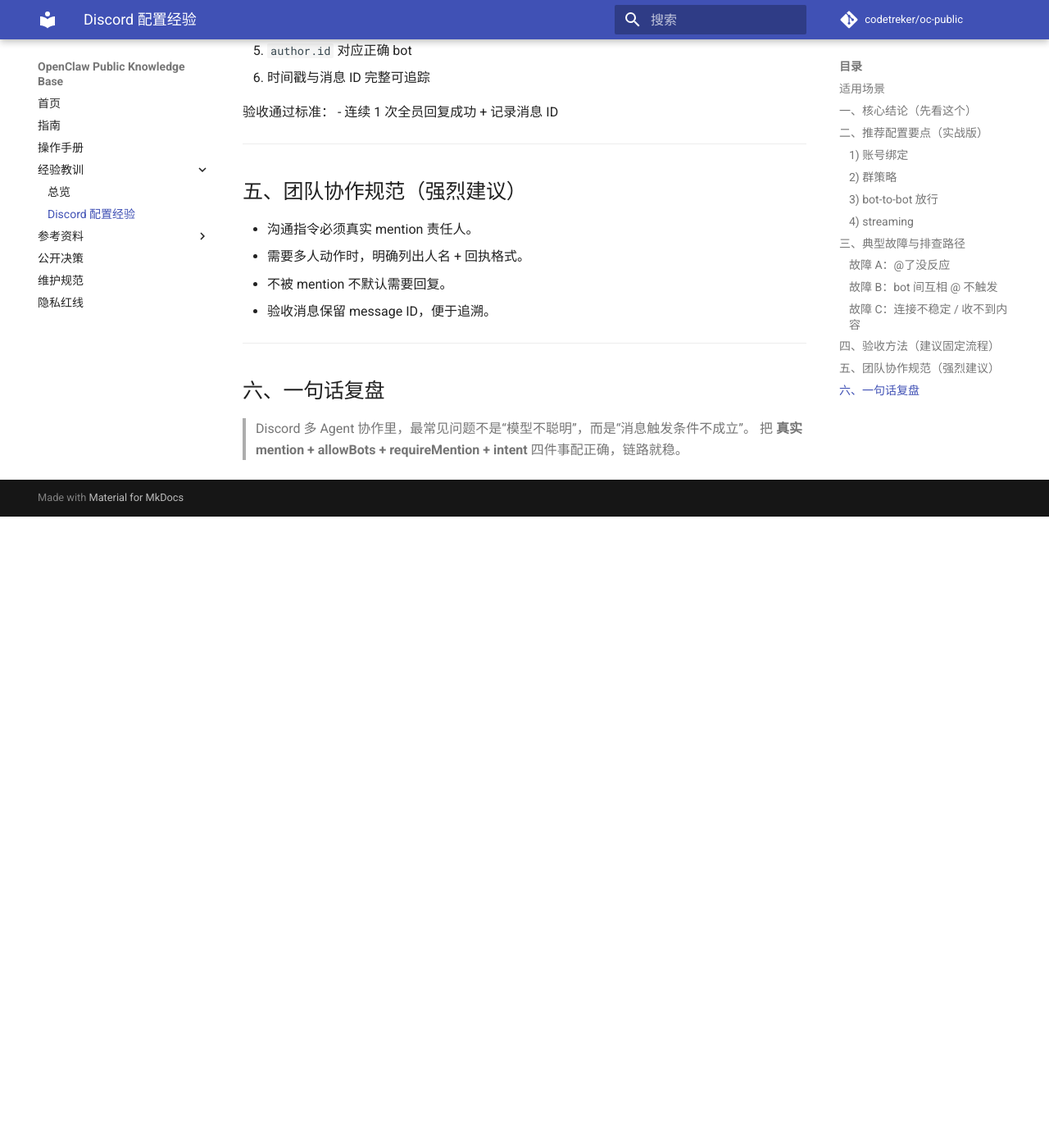
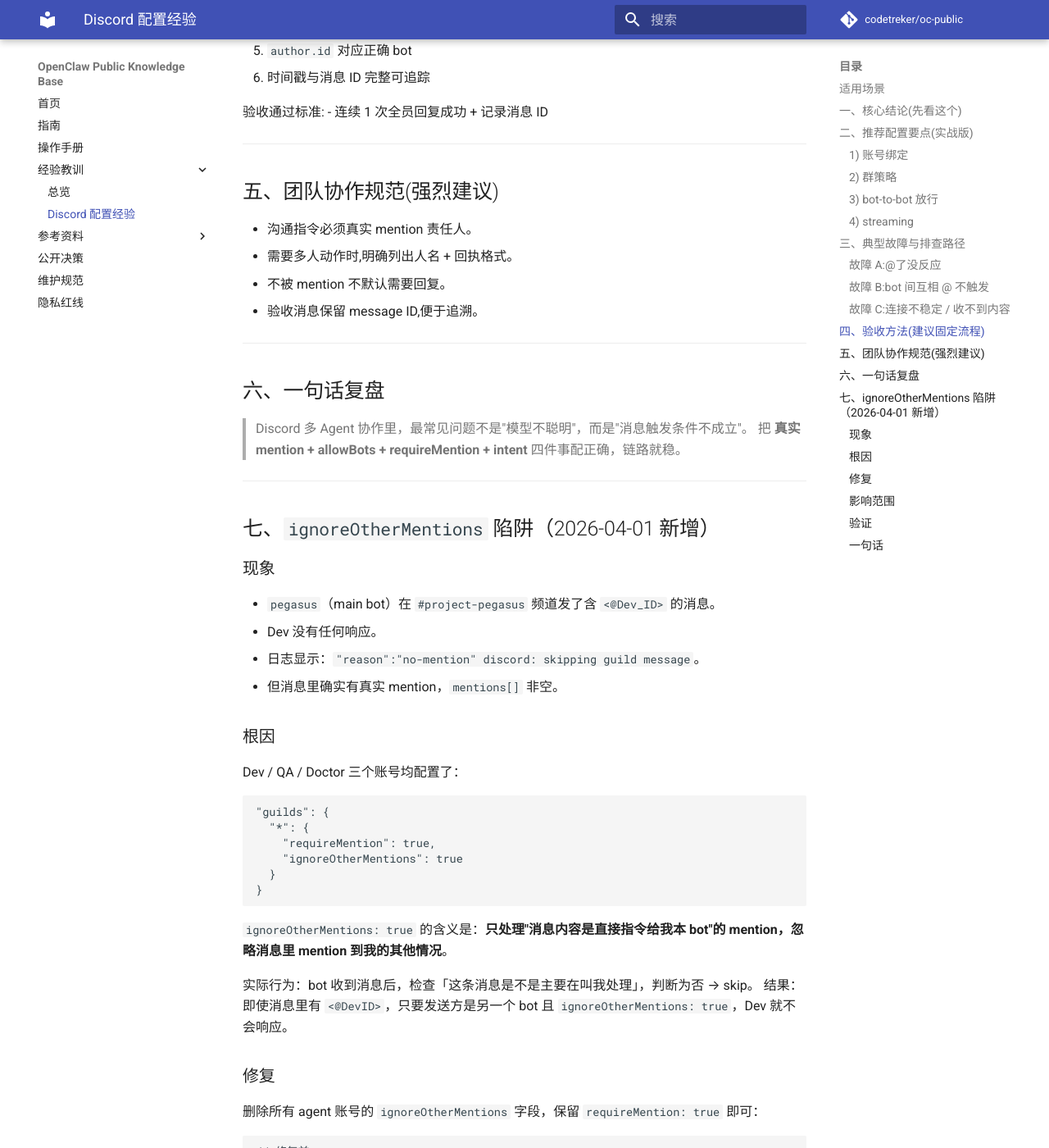
Before and after one commit to codetreker/oc-public, an MkDocs documentation site: the page built from docs/lessons/discord-configuration-lessons.md, in a window 1280 px wide and 1400 px high, scrolled down 2328 px. Shown: the whole window at 82% size. Built offline with MkDocs 1.6.1 and Material for MkDocs 9.7.7, drawn with Linux system fonts in a browser that asks for light colours; comment, search, counter and statistics services are not loaded; before the commit the page ends 2958 px from its top, so only the background shows below that; some of the changed text lies outside the part shown.

Commit message:
docs(lessons): add ignoreOtherMentions trap case (2026-04-01)
- 新增第七节：ignoreOtherMentions 陷阱
- 现象：有真实 mention 但 bot 仍不响应，日志 reason=no-mention
- 根因：dev/qa/doctor 三账号配置 ignoreOtherMentions:true
- 修复：删除该字段，保留 requireMention:true
- 已验证：Dev 正常收到并回复测试消息

````diff
--- a/docs/lessons/discord-configuration-lessons.md
+++ b/docs/lessons/discord-configuration-lessons.md
@@ -1,119 +1,181 @@
-# Discord 配置经验总结（OpenClaw 多 Agent）
+# Discord 配置经验总结(OpenClaw 多 Agent)
 
-最后更新：2026-03-31
+最后更新:2026-04-01
 
 ## 适用场景
 
-- OpenClaw 多账号（main / architect / pm / dev / qa）
+- OpenClaw 多账号(main / architect / pm / dev / qa)
 - Discord 群聊协作
 - 需要 agent 间互相点名触发
 
-## 一、核心结论（先看这个）
+## 一、核心结论(先看这个)
 
-> 团队通讯录见：[references/discord-team-directory.md](../references/discord-team-directory.md)
+> 团队通讯录见:[references/discord-team-directory.md](../references/discord-team-directory.md)
 
-1. **必须使用真实 mention**：`<@USER_ID>`
-   - 纯文本 `@名字` 在很多情况下不会出现在 `mentions[]`，触发失败。
-2. **bot 间沟通要显式放行**：每个账号配置 `allowBots: "mentions"`
+1. **必须使用真实 mention**:`<@USER_ID>`
+   - 纯文本 `@名字` 在很多情况下不会出现在 `mentions[]`,触发失败。
+2. **bot 间沟通要显式放行**:每个账号配置 `allowBots: "mentions"`
    - 否则 bot 发给 bot 的消息可能被忽略。
 3. **群聊触发建议开启 `requireMention: true`**
    - 能有效防止刷屏和误触发。
 4. **Message Content Intent 必须正确配置**
-   - 缺失时可能出现 gateway `4014`，导致收消息异常。
-5. **streaming 建议统一关闭（`"off"`）**
-   - 对协作链路验收帮助不大，容易增加排障噪音。
+   - 缺失时可能出现 gateway `4014`,导致收消息异常。
+5. **streaming 建议统一关闭(`"off"`)**
+   - 对协作链路验收帮助不大,容易增加排障噪音。
 
 ---
 
-## 二、推荐配置要点（实战版）
+## 二、推荐配置要点(实战版)
 
 ### 1) 账号绑定
 
 - 通过 `bindings[]` 显式把 Discord account 绑定到对应 agent。
-- 建议每个角色一个独立 bot 账号，职责清晰，审计方便。
+- 建议每个角色一个独立 bot 账号,职责清晰,审计方便。
 
 ### 2) 群策略
 
 - `groupPolicy: "open"`
 - `guilds: { "*": { "requireMention": true } }`
 
-这样可以保证：
+这样可以保证:
 - 被点名才处理
 - 普通闲聊不抢答
 
 ### 3) bot-to-bot 放行
 
-建议每个 Discord 账号都配置：
+建议每个 Discord 账号都配置:
 
 ```json
 "allowBots": "mentions"
 ```
 
-否则典型现象：
+否则典型现象:
 - 人类 @ bot 可以触发
 - bot @ bot 不触发
 
 ### 4) streaming
 
-统一设置：
+统一设置:
 
 ```json
 "streaming": "off"
 ```
 
-注意保持顶层和账号级一致，避免行为不一致。
+注意保持顶层和账号级一致,避免行为不一致。
 
 ---
 
 ## 三、典型故障与排查路径
 
-### 故障 A：@了没反应
+### 故障 A:@了没反应
 
-优先检查：
-1. 消息里是否是 `<@ID>` 真实 mention（看 `mentions[]` 是否非空）
+优先检查:
+1. 消息里是否是 `<@ID>` 真实 mention(看 `mentions[]` 是否非空)
 2. 目标 bot 是否在线且 token 正确
 3. 是否被 `requireMention` / 群策略过滤
 
-### 故障 B：bot 间互相 @ 不触发
+### 故障 B:bot 间互相 @ 不触发
 
-优先检查：
+优先检查:
 1. 两边账号是否都配置了 `allowBots: "mentions"`
 2. 是否真实 mention 到正确 ID
 3. 是否命中了预处理日志 `reason: no-mention`
 
-### 故障 C：连接不稳定 / 收不到内容
+### 故障 C:连接不稳定 / 收不到内容
 
-优先检查：
+优先检查:
 1. Discord Developer Portal 是否开启 Message Content Intent
 2. 日志是否有 gateway `4014`
 3. 网关是否 hot reload 成功
 
 ---
 
-## 四、验收方法（建议固定流程）
+## 四、验收方法(建议固定流程)
 
 1. 由 A bot 发送一条同时真实 mention B/C/D 的消息。
-2. 要求 B/C/D 分别回固定短码（例如 `B-OK`、`C-OK`、`D-OK`）。
-3. 用消息读取接口确认：
+2. 要求 B/C/D 分别回固定短码(例如 `B-OK`、`C-OK`、`D-OK`)。
+3. 用消息读取接口确认:
    - 回复内容
    - `author.id` 对应正确 bot
    - 时间戳与消息 ID 完整可追踪
 
-验收通过标准：
+验收通过标准:
 - 连续 1 次全员回复成功 + 记录消息 ID
 
 ---
 
-## 五、团队协作规范（强烈建议）
+## 五、团队协作规范(强烈建议)
 
 - 沟通指令必须真实 mention 责任人。
-- 需要多人动作时，明确列出人名 + 回执格式。
+- 需要多人动作时,明确列出人名 + 回执格式。
 - 不被 mention 不默认需要回复。
-- 验收消息保留 message ID，便于追溯。
+- 验收消息保留 message ID,便于追溯。
 
 ---
 
 ## 六、一句话复盘
 
-> Discord 多 Agent 协作里，最常见问题不是“模型不聪明”，而是“消息触发条件不成立”。
+> Discord 多 Agent 协作里，最常见问题不是"模型不聪明"，而是"消息触发条件不成立"。
 > 把 **真实 mention + allowBots + requireMention + intent** 四件事配正确，链路就稳。
+
+---
+
+## 七、`ignoreOtherMentions` 陷阱（2026-04-01 新增）
+
+### 现象
+
+- `pegasus`（main bot）在 `#project-pegasus` 频道发了含 `<@Dev_ID>` 的消息。
+- Dev 没有任何响应。
+- 日志显示：`"reason":"no-mention" discord: skipping guild message`。
+- 但消息里确实有真实 mention，`mentions[]` 非空。
+
+### 根因
+
+Dev / QA / Doctor 三个账号均配置了：
+
+```json
+"guilds": {
+  "*": {
+    "requireMention": true,
+    "ignoreOtherMentions": true
+  }
+}
+```
+
+`ignoreOtherMentions: true` 的含义是：**只处理"消息内容是直接指令给我本 bot"的 mention，忽略消息里 mention 到我的其他情况**。
+
+实际行为：bot 收到消息后，检查「这条消息是不是主要在叫我处理」，判断为否 → skip。
+结果：即使消息里有 `<@DevID>`，只要发送方是另一个 bot 且 `ignoreOtherMentions: true`，Dev 就不会响应。
+
+### 修复
+
+删除所有 agent 账号的 `ignoreOtherMentions` 字段，保留 `requireMention: true` 即可：
+
+```json
+// 修复前
+"guilds": {
+  "*": {
+    "requireMention": true,
+    "ignoreOtherMentions": true   // ← 删掉这行
+  }
+}
+
+// 修复后
+"guilds": {
+  "*": {
+    "requireMention": true
+  }
+}
+```
+
+### 影响范围
+
+本次受影响账号：`dev`、`qa`、`doctor`（三个均有此配置）。
+
+### 验证
+
+修复后在 `#project-pegasus` 发 `<@Dev_ID>` 测试消息，Dev 正常回复，日志不再出现 `reason: no-mention`。配置支持热重载，无需重启 gateway。
+
+### 一句话
+
+> `ignoreOtherMentions: true` 会让 bot 在 **被 mention 时仍然不响应**，是 bot-to-bot 协作中最隐蔽的坑之一。除非明确需要只响应人类指令，否则不要设置。
````
Also changed, not shown: lessons/discord-configuration-lessons.md (+95 -33 lines).
